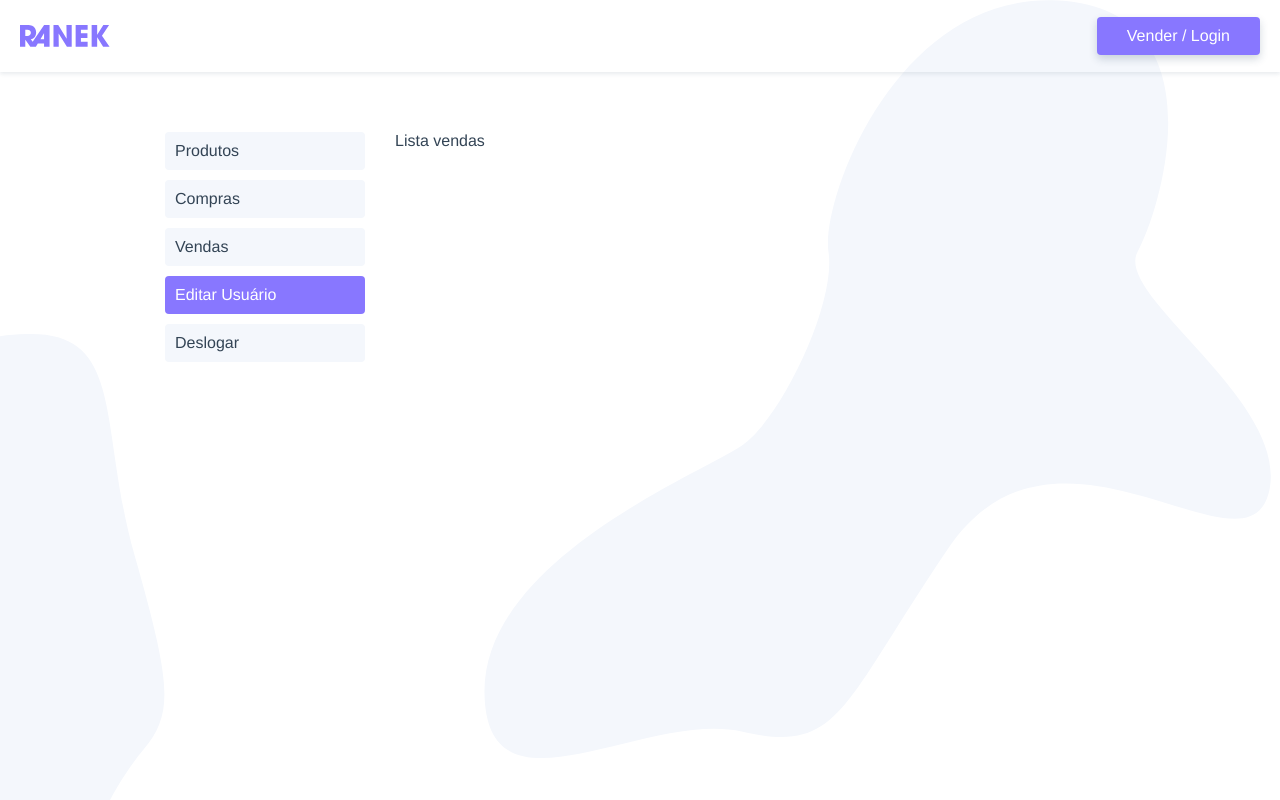
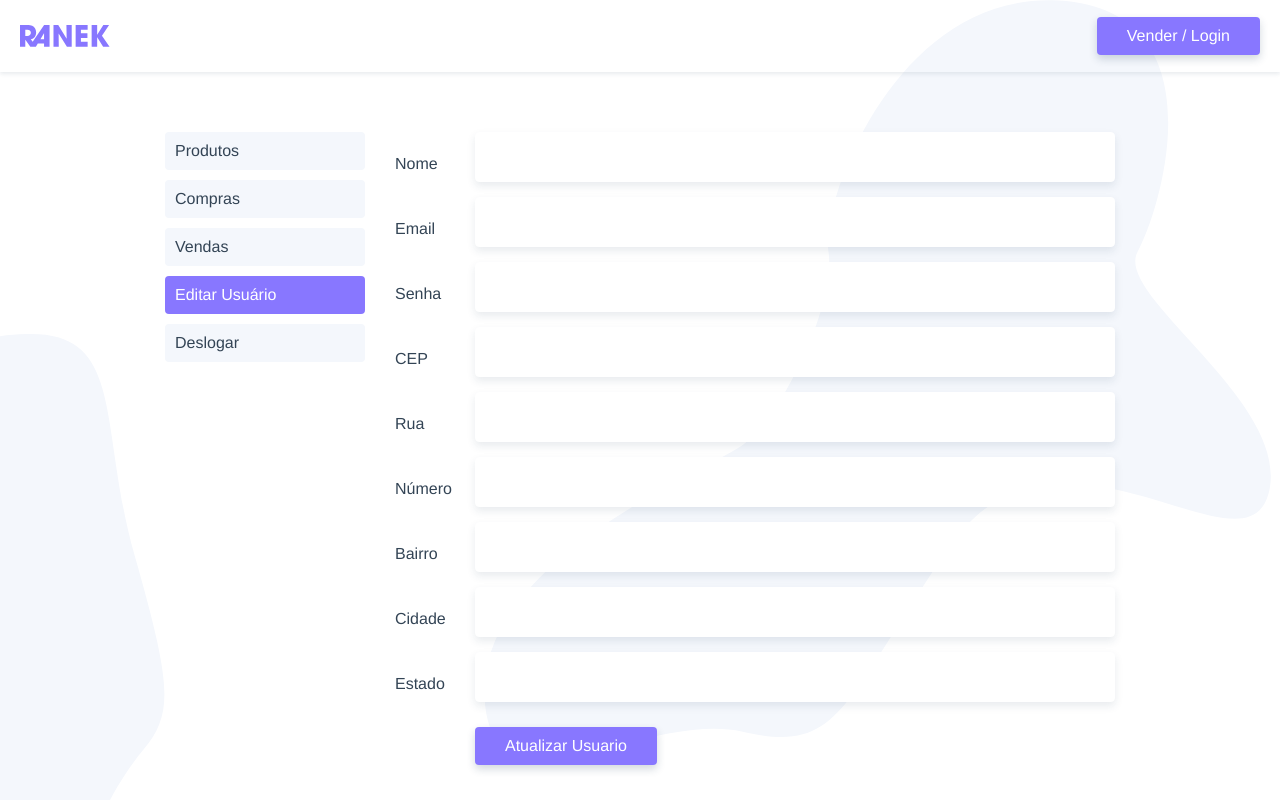
Before and after one commit to dannielfs/ranek, a Vue app: page /usuario/editar in a window 1280 px wide. Shown: the top 800 px of the page. Built offline with nearby package versions, Linux system fonts and the light colour scheme.

Commit message:
atualizar usuario

```diff
--- a/src/router/index.js
+++ b/src/router/index.js
@@ -7,7 +7,7 @@ import Usuario from '../views/usuario/Usuario.vue'
 import UsuarioProdutos from '../views/usuario/UsuarioProdutos.vue'
 import UsuarioCompras from '../views/usuario/UsuarioCompras.vue'
 import UsuarioVendas from '../views/usuario/UsuarioVendas.vue'
-import UsuarioEditar from '../views/usuario/UsuarioVendas.vue'
+import UsuarioEditar from '../views/usuario/UsuarioEditar.vue'
 
 Vue.use(VueRouter)
 
--- a/src/services.js
+++ b/src/services.js
@@ -13,6 +13,10 @@ export const api = {
     return axiosInstance.post(endpoint, body)
   },
 
+  put (endpoint, body) {
+    return axiosInstance.put(endpoint, body)
+  },
+
   delete(endpoint) {
     return axiosInstance.delete(endpoint)
   }
--- a/src/shared/ranek.json
+++ b/src/shared/ranek.json
@@ -2,14 +2,15 @@
   "usuario": [
     {
       "id": "danniel@email.com",
+      "nome": "Danniel Sousa",
       "email": "danniel@email.com",
-      "nome": "Danniel Sousa",
       "senha": "123",
+      "cep": "38402048",
       "rua": "Alfredo Julio",
-      "cep": "38402048",
-      "numero": "25",
-      "estado": "MG",
-      "cidade": "Uberlândia"
+      "numero": "44",
+      "bairro": "Ali",
+      "cidade": "Uberlândia",
+      "estado": "MG"
     },
     {
       "id": "joao@email.com",
--- a/src/views/usuario/UsuarioEditar.vue
+++ b/src/views/usuario/UsuarioEditar.vue
@@ -1,15 +1,31 @@
 <template>
-  <p>Usuario Editar</p>
+  <section>
+    <UsuarioForm>
+      <button class="btn" @click.prevent="atualizarUsuario"> Atualizar Usuario</button>
+    </UsuarioForm>
+  </section>
 </template>
+<script>
+import UsuarioForm from "@/components/UsuarioForm.vue";
+import { api } from '@/services.js'
+export default {
+  name: 'UsuarioEditar',
+  components: {
+    UsuarioForm
+  },
+  methods: {
+    atualizarUsuario() {
+      api.put(`/usuario/${this.$store.state.usuario.id}`, this.$store.state.usuario).then(
+        (response) => {
+          this.$store.dispatch('getUsuario');
+          this.$router.push({ name: 'usuario'})
+        }
+      ).catch((error) => console.log(error.response))
+    }
 
-<script>
+  }
 
-export default {
-
-}
-
+};
 </script>
 
-<style>
-
-</style>
+<style></style>
```
